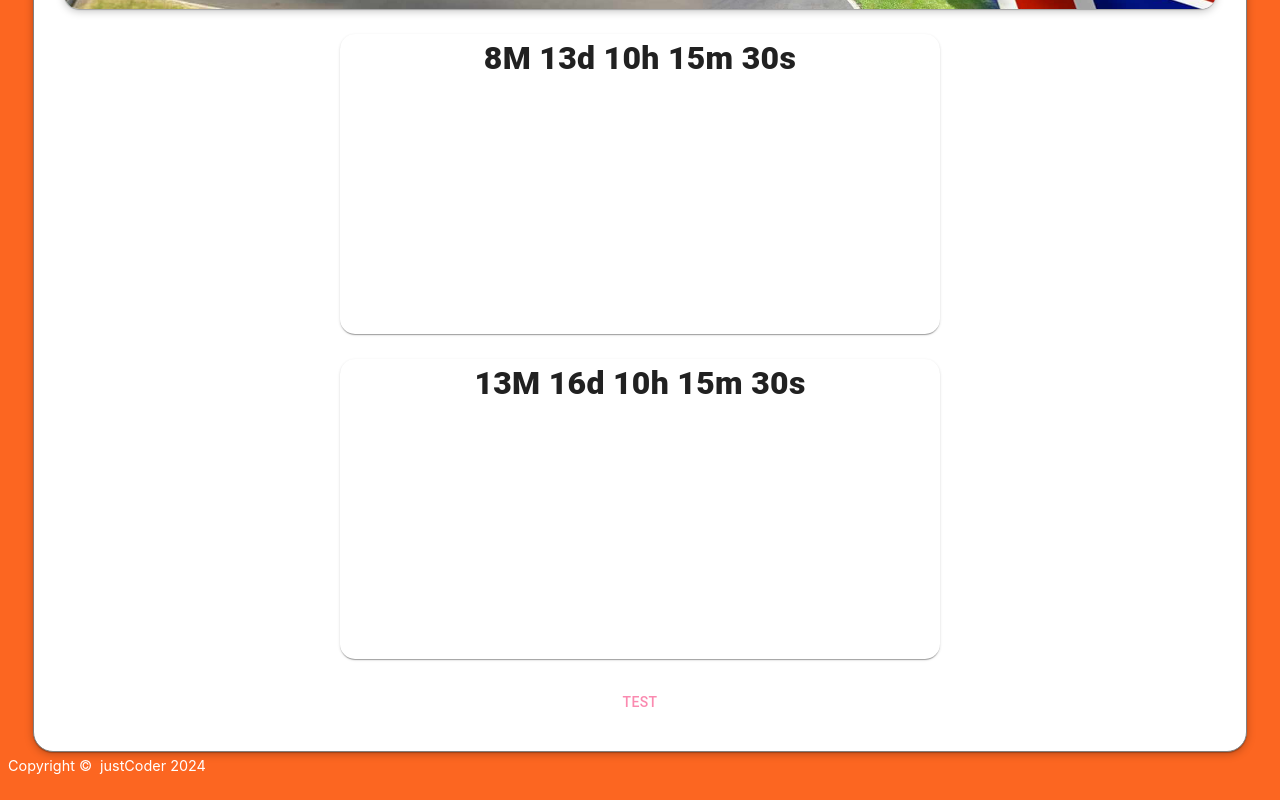
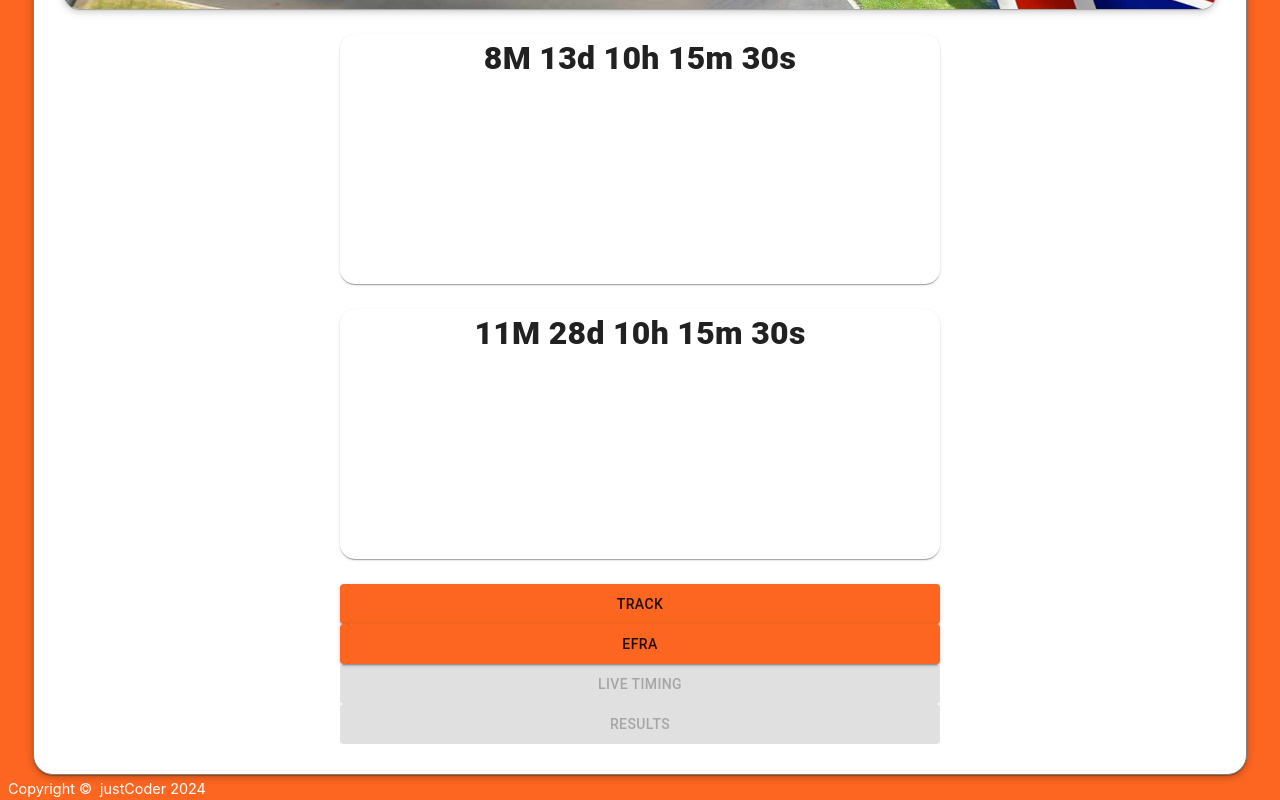
Before and after one commit to JC-Sites-Business/EFRA-8th-Euros-2025, a React (Vite) app: page /home in a window 1280 px wide. Shown: the part 387-1187 px from the top of the page. Before the commit the page ends 1164 px from the top, so only its background shows below. Built offline with nearby package versions, Linux system fonts and the light colour scheme.

Commit message:
homepage structure finished

```diff
--- a/src/common/styles/muiOverides.ts
+++ b/src/common/styles/muiOverides.ts
@@ -3,10 +3,7 @@ import { createTheme } from "@mui/material/styles";
 const themeOverides = createTheme({
   palette: {
     primary: {
-      main: "#fa8ab0",
-    },
-    secondary: {
-      main: "#b61588",
+      main: "#fc6621",
     },
   },
 });
--- a/src/views/Home/components/HomePageLayout/HomePageLayout.scss
+++ b/src/views/Home/components/HomePageLayout/HomePageLayout.scss
@@ -10,20 +10,26 @@
   box-shadow: rgba(0, 0, 0, 0.25) 0px 0.0625em 0.0625em, rgba(0, 0, 0, 0.25) 0px 0.125em 0.5em, rgba(255, 255, 255, 0.1) 0px 0px 0px 1px inset;
 }
 
-.cards-container {
+.cards-container,
+.bottons-container {
   flex-wrap: wrap;
   width: 90dvw;
 }
 
-.card-container {
+.homepage-card {
   width: 600px;
-  height: 300px;
+  height: 250px;
   margin-bottom: 25px;
   border-radius: 15px !important;
 }
 
-.chips-container {
-  width: 90dvw;
+.homepage-bottons {
+  width: 600px;
+  height: 40px;
+}
+
+.bottons-container {
+  min-height: 120px;
 }
 
 @media screen and (max-width: 900px) {
@@ -39,11 +45,12 @@
     width: 85dvw;
   }
 
-  .card-container {
+  .homepage-card {
     width: 80dvw;
   }
 
-  .chips-container {
+  .bottons-container {
     width: 80dvw;
+    height: 210px;
   }
 }
--- a/src/views/Home/components/HomePageLayout/HomePageLayout.tsx
+++ b/src/views/Home/components/HomePageLayout/HomePageLayout.tsx
@@ -9,7 +9,7 @@ import "./HomePageLayout.scss";
 
 const HomePageLayout: React.FC = (): JSX.Element => {
   const warmUpDate = new Date("2025-04-28");
-  const eventDate = new Date("2025-09-28");
+  const eventDate = new Date("2025-08-11");
   const [warmUpTimeLeft, setWarmUpTimeLeft] = useState(calculateTimeLeft(warmUpDate));
   const [eventTimeLeft, setEventTimeLeft] = useState(calculateTimeLeft(eventDate));
   const [imageSrc, setImageSrc] = useState("");
@@ -49,15 +49,34 @@ const HomePageLayout: React.FC = (): JSX.Element => {
     <Stack alignItems={"center"} className="main-container">
       <img className="banner-image" src={imageSrc} alt="euros 2025 banner" />
       <Stack direction={"row"} justifyContent={"space-evenly"} className="cards-container">
-        <Card className="card-container">
+        <Card className="homepage-card">
           <Counter countDownData={{ ...warmUpTimeLeft, finishDate: warmUpDate }} />
         </Card>
-        <Card className="card-container">
+        <Card className="homepage-card">
           <Counter countDownData={{ ...eventTimeLeft, finishDate: eventDate }} />
         </Card>
       </Stack>
-      <Stack className="chips-container">
-        <Button>Test</Button>
+      <Stack direction={"row"} justifyContent={"space-evenly"} className="bottons-container">
+        <Button variant="contained" target="_blank" href="http://halifaxtrack.co.uk/" className="homepage-bottons">
+          Track
+        </Button>
+        {/* TODO - This link needs updating */}
+        <Button
+          variant="contained"
+          target="_blank"
+          href="https://www.efra.ws/race-calendar/"
+          className="homepage-bottons"
+        >
+          EFRA
+        </Button>
+        {/* TODO - This link needs updating */}
+        <Button variant="contained" target="_blank" href="www.google.com" className="homepage-bottons" disabled>
+          Live Timing
+        </Button>
+        {/* TODO - This link needs updating */}
+        <Button variant="contained" target="_blank" href="www.google.com" className="homepage-bottons" disabled>
+          Results
+        </Button>
       </Stack>
     </Stack>
   );
```
